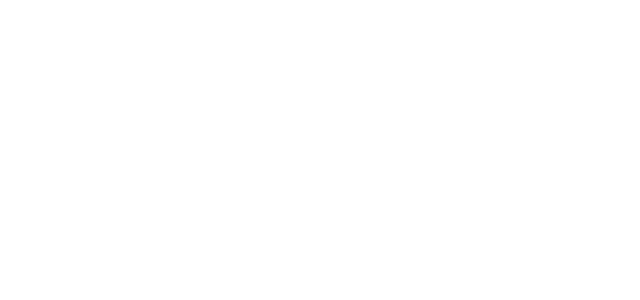
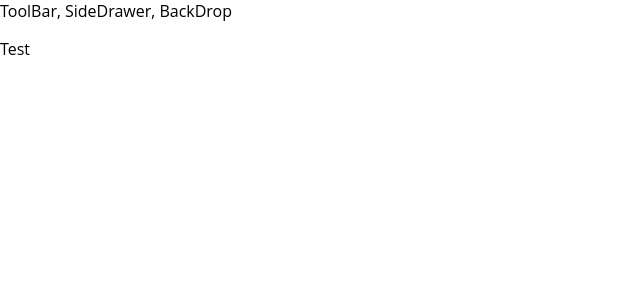
Before and after one commit to RaidenDilan/Burger-Builder, a React app: page / in a window 1280 px wide. Shown: the top 300 px of the page, without its empty margins (0-640 px from the left). Built offline with nearby package versions, Linux system fonts and the light colour scheme; the HTML template or start-up script is replaced by a standard one.

Commit message:
Creating a Layout Component

```diff
--- a/src/App.js
+++ b/src/App.js
@@ -1,9 +1,15 @@
 import React, { Component } from 'react';
+
+import Layout from './components/Layout/Layout';
 
 class App extends Component {
   render() {
     return (
-      <div></div>
+      <div>
+        <Layout>
+          <p>Test</p>
+        </Layout>
+      </div>
     );
   }
 }
--- /dev/null
+++ b/src/components/Layout/Layout.js
@@ -0,0 +1,12 @@
+import React from 'react';
+
+import Aux from '../../hoc/Aux';
+
+const layout = (props) => (
+  <Aux>
+    <div>ToolBar, SideDrawer, BackDrop</div>
+    <main>{ props.children }</main>
+  </Aux>
+);
+
+export default layout;
--- /dev/null
+++ b/src/hoc/Aux.js
@@ -0,0 +1,5 @@
+// import React from 'react';
+
+const aux = props => props.children;
+
+export default aux;
```
Also changed, not shown: 1 other file (tests, documents, lock files or other folders).
